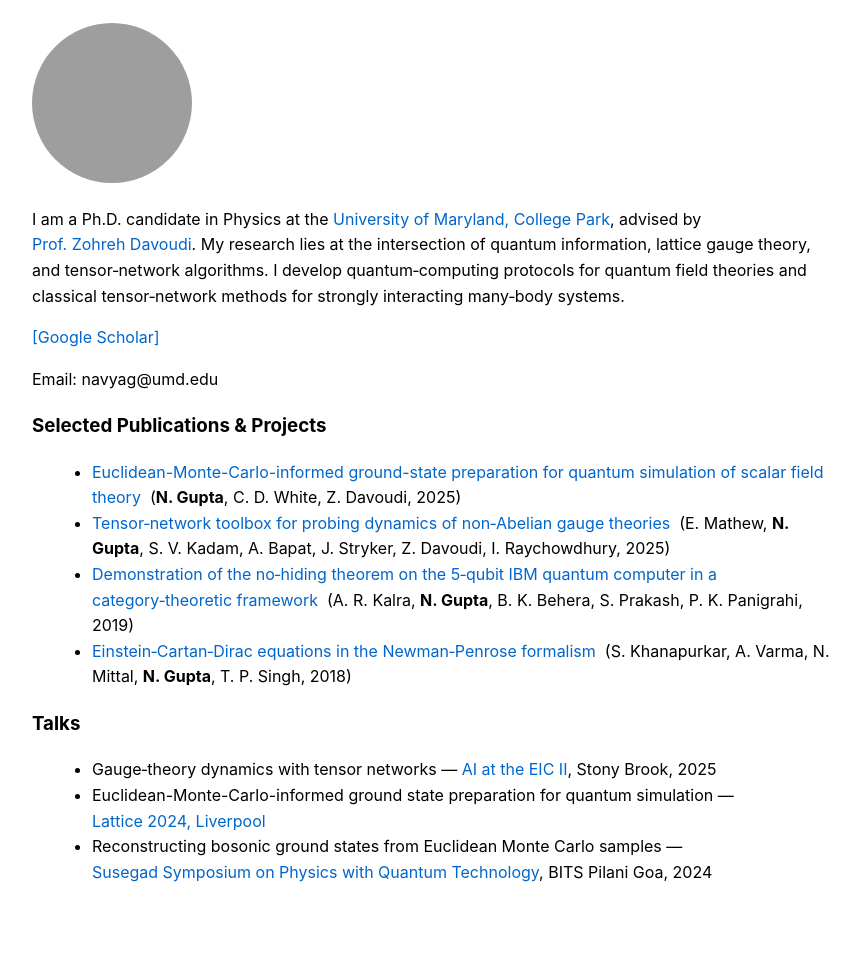
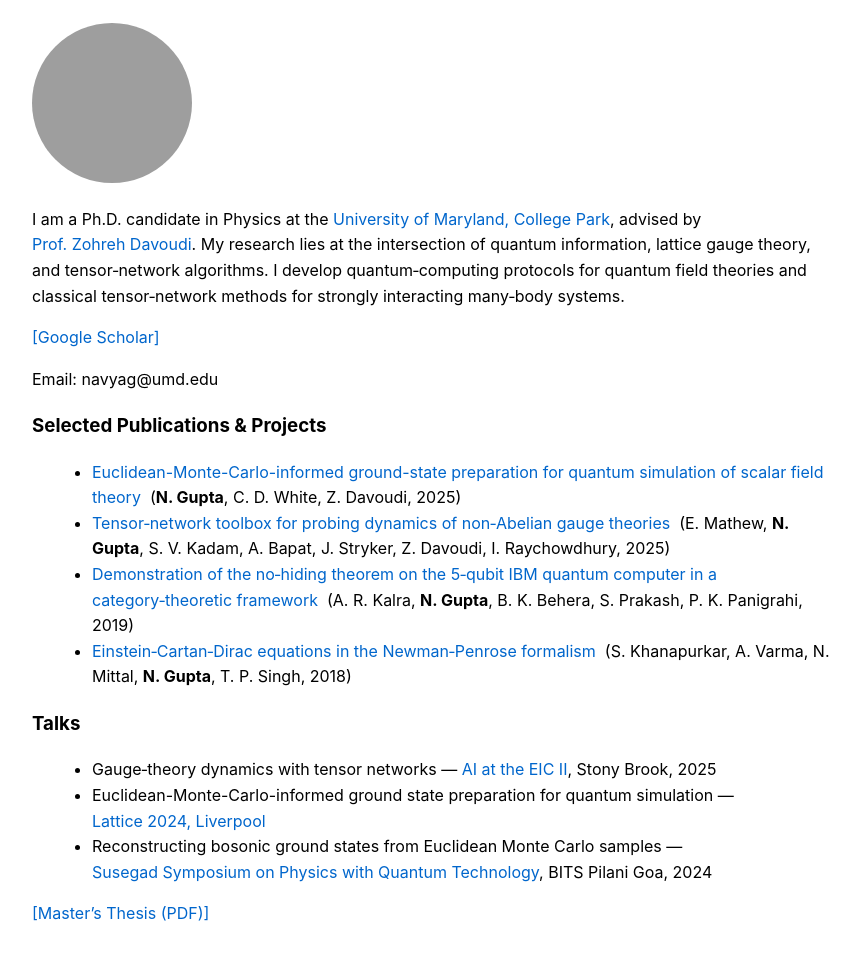
Before and after one commit to navyagup/navyagup.github.io, a plain HTML site: page index.html in a window 1280 px wide. Shown: the part 104-1064 px from the top of the page, without its empty margins (208-1068 px from the left). Before the commit the page ends 1029 px from the top, so only its background shows below. Drawn offline with Linux system fonts and the light colour scheme; grey boxes are pictures that could not be loaded.

Commit message:
Update index.html

```diff
--- a/index.html
+++ b/index.html
@@ -68,5 +68,7 @@
     <li>Reconstructing bosonic ground states from Euclidean Monte Carlo samples — <a href="https://businessgoa.in/susegad-symposium-on-physics-with-quantum-technology-held-at-bits-pilani-goa-campus/" target="_blank">Susegad&nbsp;Symposium on Physics with Quantum Technology</a>, BITS Pilani Goa, 2024</li>
   </ul>
 
+  <p><a href="NG_PSI_essay.pdf" target="_blank" rel="nofollow">[Master’s Thesis (PDF)]</a></p>
+
 </body>
 </html>
```
